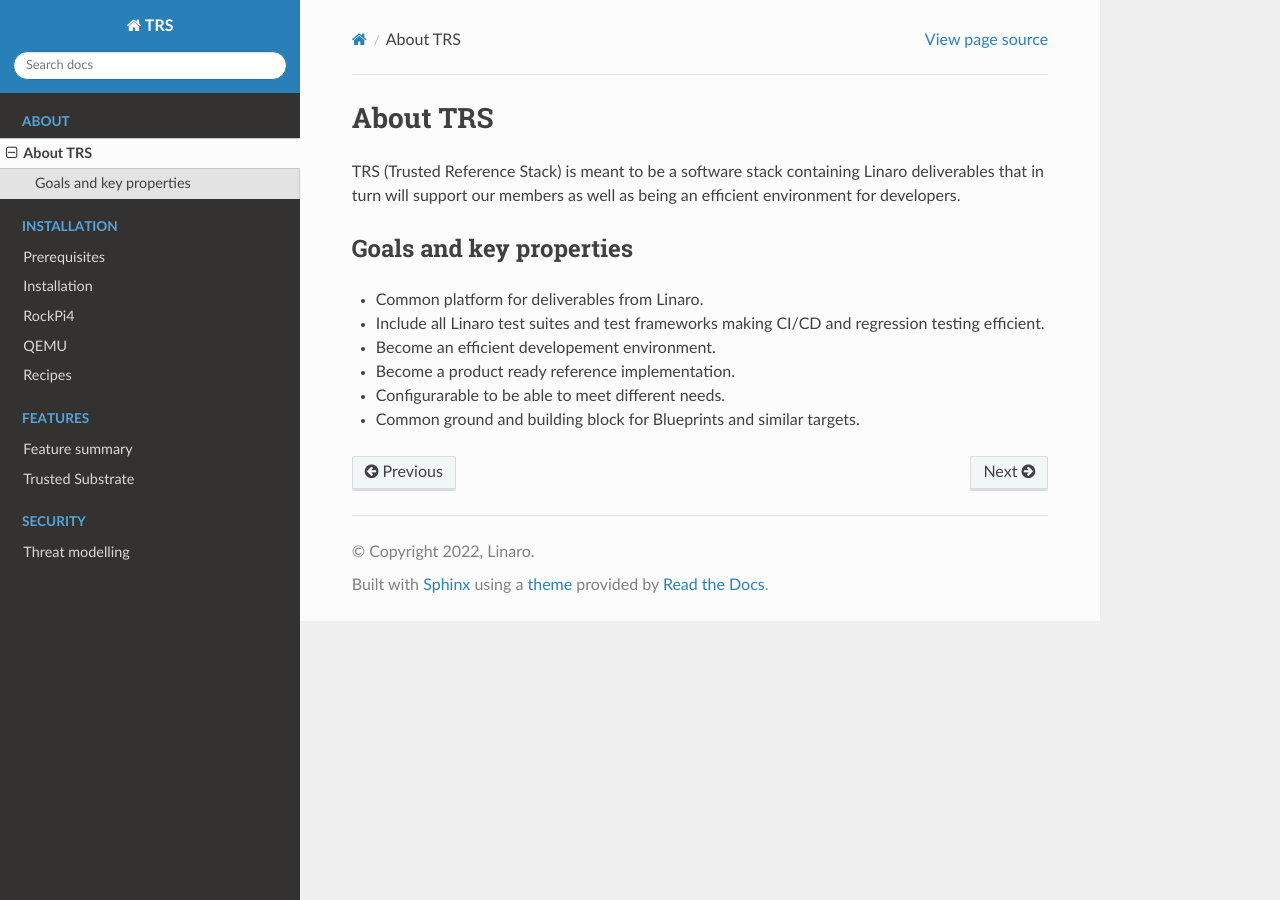
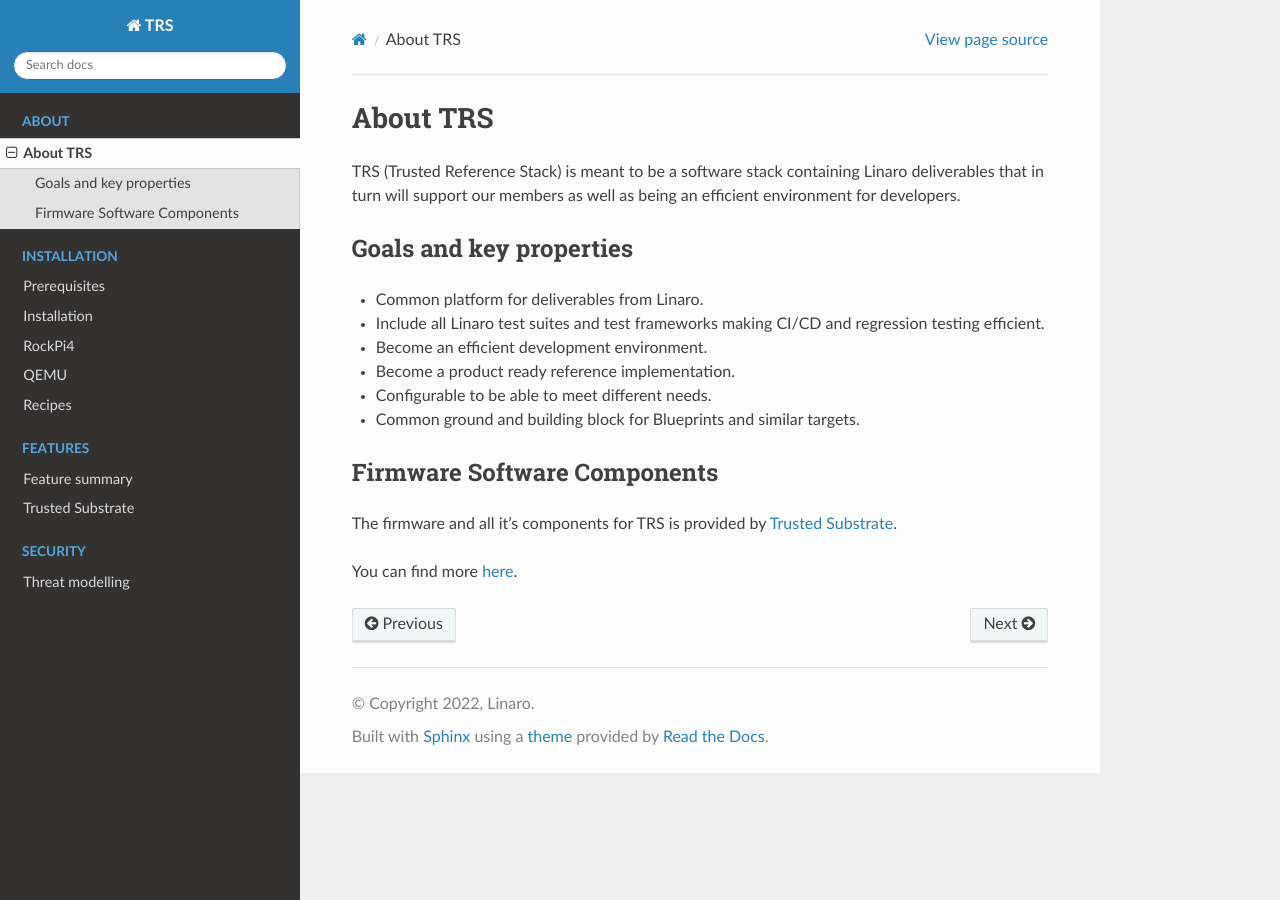
Before and after one commit to petegriffin/trs, a Sphinx documentation site: the page built from docs/about/about.rst, in a window 1280 px wide. Built offline with Sphinx 7.4.7 and the Read the Docs theme 2.0.0, drawn with Linux system fonts in a browser that asks for light colours.

Commit message:
trs: Add software components for firmware
Add a link to TS documentation listing the projects used to assemble
the firmware. While at it fix some typos as well

Signed-off-by: Ilias Apalodimas <ilias.apalodimas@linaro.org>

```diff
--- a/docs/about/about.rst
+++ b/docs/about/about.rst
@@ -10,7 +10,16 @@ Goals and key properties
 ************************
 * Common platform for deliverables from Linaro.
 * Include all Linaro test suites and test frameworks making CI/CD and regression testing efficient.
-* Become an efficient developement environment.
+* Become an efficient development environment.
 * Become a product ready reference implementation.
-* Configurarable to be able to meet different needs.
+* Configurable to be able to meet different needs.
 * Common ground and building block for Blueprints and similar targets.
+
+Firmware Software Components
+******************************
+
+The firmware and all it's components for TRS is provided by
+`Trusted Substrate <https://trusted-substrate.readthedocs.io/en/latest/>`_.
+
+You can find more `here
+<https://trusted-substrate.readthedocs.io/en/latest/requirements/supported_platforms.html#software-components>`_.
```
